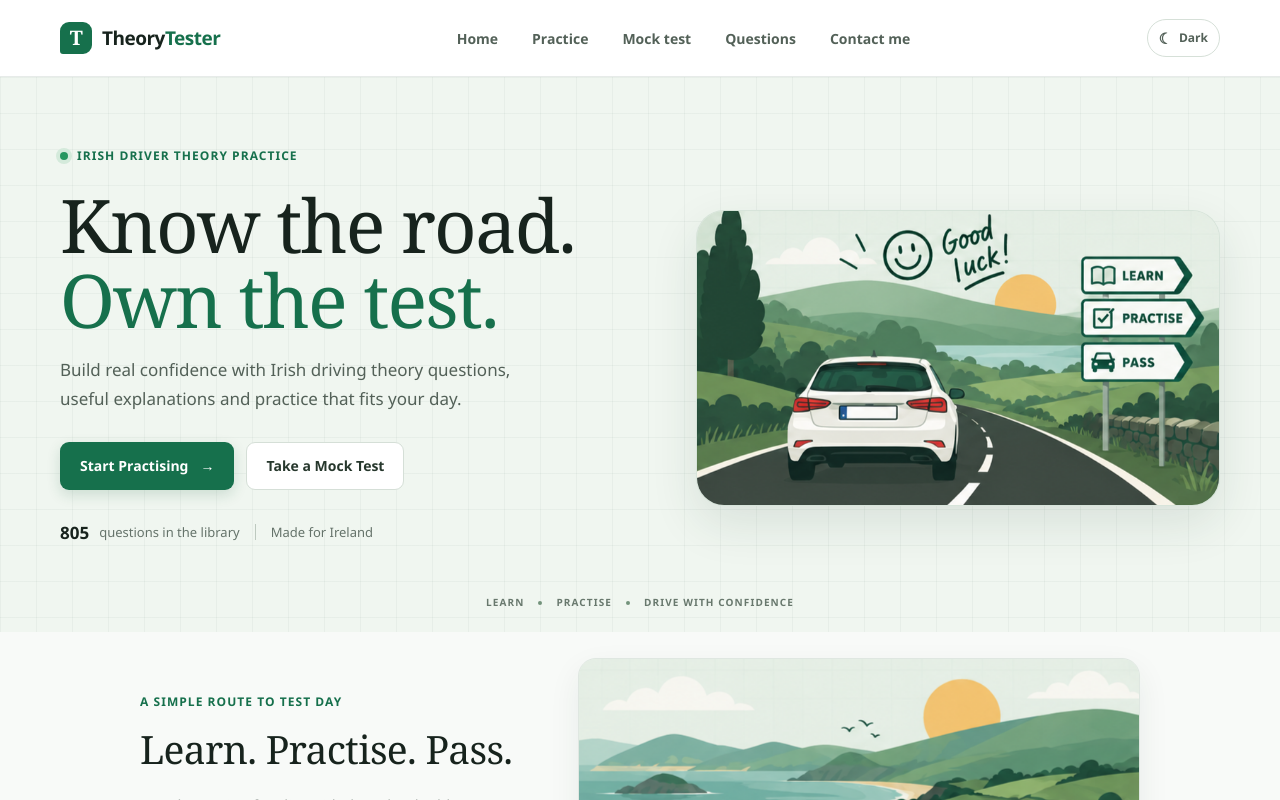
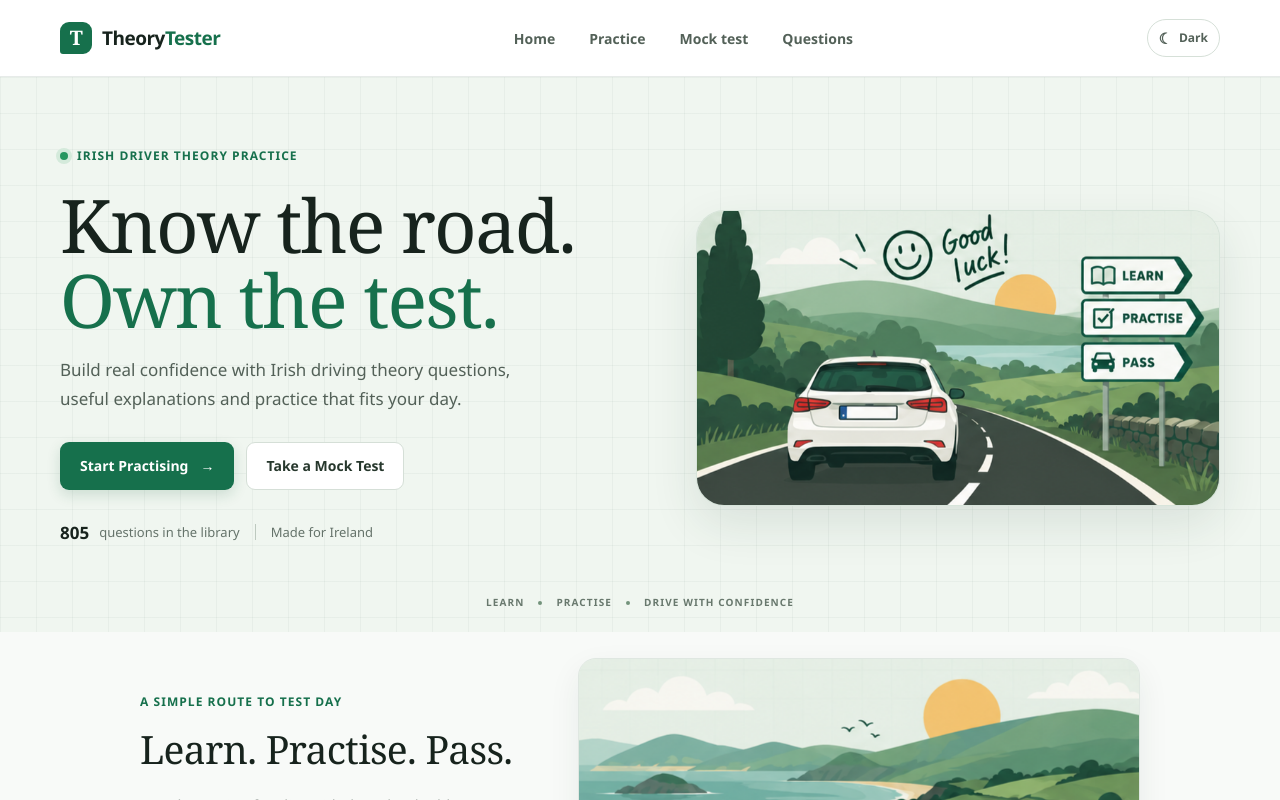
Before and after one commit to cullenry/theory-tester, a Next.js app: page / in a window 1280 px wide. Shown: the top 800 px of the page. Built offline with nearby package versions, Linux system fonts and the light colour scheme.

Commit message:
Remove contact me navigation link

```diff
--- a/src/components/site-header.tsx
+++ b/src/components/site-header.tsx
@@ -6,7 +6,6 @@ const navigation = [
   { href: "/practice", label: "Practice" },
   { href: "/mock-test", label: "Mock test" },
   { href: "/questions", label: "Questions" },
-  { href: "https://ryan-portfolio-qd24ddmsb-cullenry.vercel.app/", label: "Contact me", external: true },
 ];
 
 export function SiteHeader() {
@@ -23,8 +22,6 @@ export function SiteHeader() {
               className="nav-link"
               href={item.href}
               key={item.href}
-              target={item.external ? "_blank" : undefined}
-              rel={item.external ? "noreferrer" : undefined}
             >
               {item.label}
             </Link>
```
